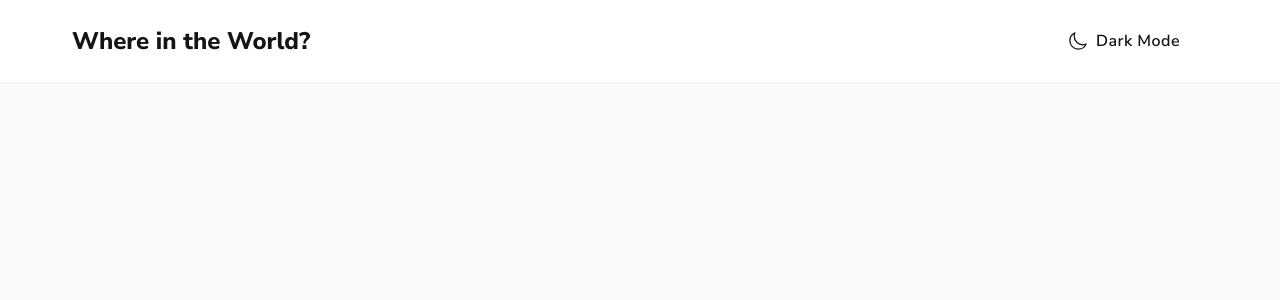
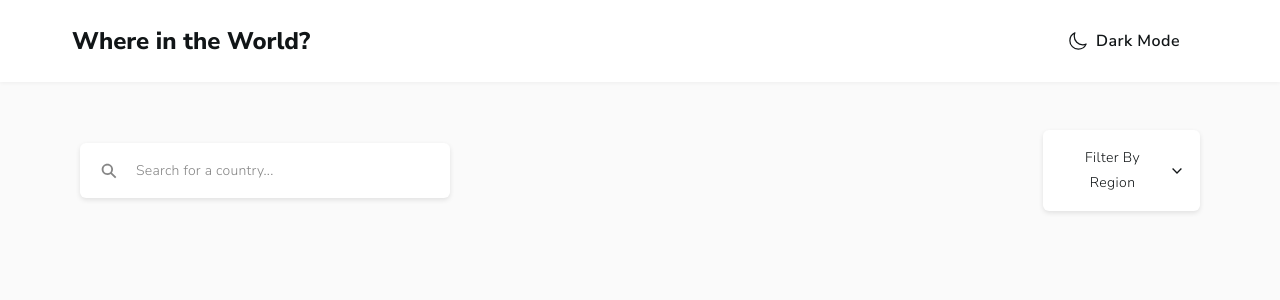
Before and after one commit to anushkachauhxn/fm-rest-countries-api, a React (Create React App) app: page / in a window 1280 px wide. Shown: the top 300 px of the page. Built offline with nearby package versions, Linux system fonts and the light colour scheme.

Commit message:
Main Component

```diff
--- a/src/App.js
+++ b/src/App.js
@@ -1,11 +1,16 @@
 import React from 'react';
 import './App.css';
 import Header from './components/Header';
+import Main from './components/Main';
 
 function App() {
   return (
     <div className="app">
       <Header />
+
+      <div className="app__body">
+        <Main />
+      </div>
     </div>
   );
 }
--- /dev/null
+++ b/src/components/Main.css
@@ -0,0 +1,99 @@
+.main {
+  padding: 48px 80px;
+  background: var(--bg-color);
+}
+
+/* Header */
+.main__header {
+  display: flex;
+  justify-content: space-between;
+  align-items: center;
+}
+.main__search,
+.main__filter {
+  border-radius: 6px;
+  background: var(--elements-color);
+  box-shadow: 0 2px 5px 0 rgba(0, 0, 0, 0.1);
+}
+
+/* Header: Search */
+.main__search {
+  padding: 18px 20px;
+  width: 33%;
+  display: flex;
+  align-items: center;
+}
+.main__search ion-icon {
+  margin-right: 18px;
+  color: var(--input-color);
+  font-size: 18px;
+}
+.main__search input {
+  flex: 1;
+  color: var(--text-color);
+  font-size: 14px;
+  letter-spacing: 0.25px;
+  background: transparent;
+  border: none;
+  outline: none;
+}
+.main__search input::placeholder {
+  color: var(--input-color);
+}
+.main__search #search::-webkit-search-cancel-button {
+  display: none;
+}
+
+/* Header: Filter */
+.main__filter {
+  width: 14%;
+  position: relative;
+}
+
+.main__filterBtn {
+  padding: 16px 20px !important;
+  width: 100% !important;
+  color: var(--text-color) !important;
+  text-transform: capitalize !important;
+  justify-content: space-between !important;
+}
+.main__filterBtn ion-icon {
+  font-size: 14px !important;
+}
+
+.main__filterOptions {
+  position: absolute;
+  top: 108%;
+  left: 0;
+  z-index: 10;
+
+  list-style: none;
+  width: 100%;
+  border-radius: 6px;
+
+  color: var(--text-color);
+  font-size: 14px;
+  background: var(--elements-color);
+  box-shadow: 0 2px 5px 0 rgba(0, 0, 0, 0.1);
+  cursor: pointer;
+  overflow: hidden;
+}
+.main__filterOptions li {
+  padding: 8px 16px;
+}
+.main__filterOptions li:hover {
+  background: var(--bg-color);
+}
+
+/* Menu Functionality */
+.main__filterOptions {
+  display: none;
+}
+.main__filterOptions.active {
+  display: block;
+}
+
+/* Body */
+.main__body {
+  margin-top: 48px;
+}
--- /dev/null
+++ b/src/components/Main.js
@@ -0,0 +1,47 @@
+import React, { useState } from 'react';
+import './Main.css';
+import { Button } from '@mui/material';
+
+function Main() {
+    const [menu, setMenu] = useState(false);
+    const [menuLabel, setMenuLabel] = useState("Filter by Region");
+
+    return (
+        <div className="main">
+            <div className="main__header">
+                <div className="main__search">
+                    <ion-icon name="search-sharp"></ion-icon>
+                    <input
+                        type="search"
+                        name="search"
+                        id="search"
+                        placeholder="Search for a country..."
+                    />
+                </div>
+
+                <div className="main__filter">
+                    <Button
+                        className="main__filterBtn"
+                        onClick={() => setMenu(!menu)}
+                        endIcon={<ion-icon name="chevron-down-sharp"></ion-icon>}
+                    >
+                        {menuLabel}
+                    </Button>
+                    <ul onClick={() => setMenu(false)} className={`main__filterOptions ${menu && "active"}`}>
+                        <li>All</li>
+                        <li>Africa</li>
+                        <li>Americas</li>
+                        <li>Asia</li>
+                        <li>Europe</li>
+                        <li>Oceania</li>
+                    </ul>
+                </div>
+            </div>
+
+            <div className="main__body">
+            </div>
+        </div>
+    );
+}
+
+export default Main;
```
